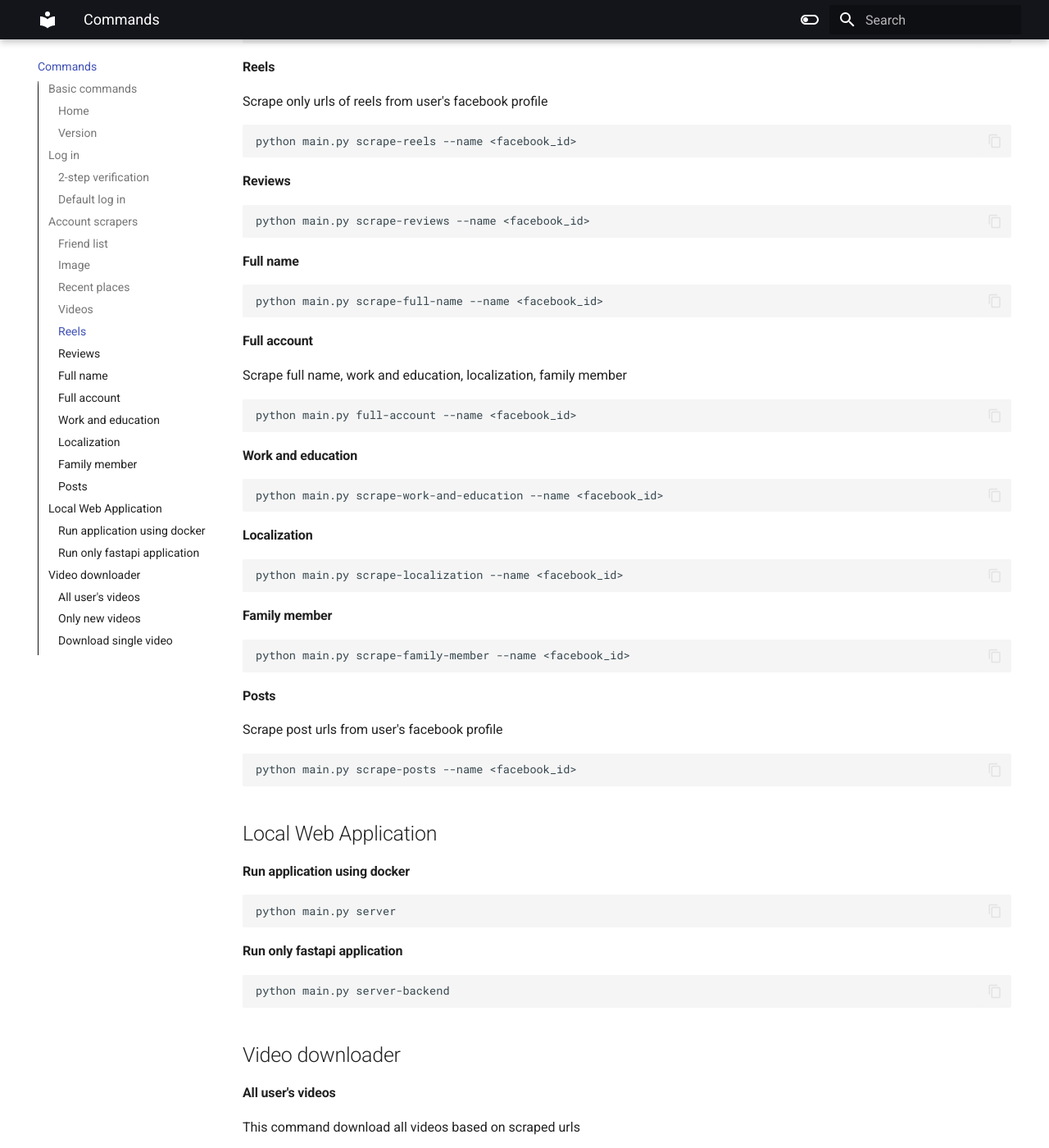
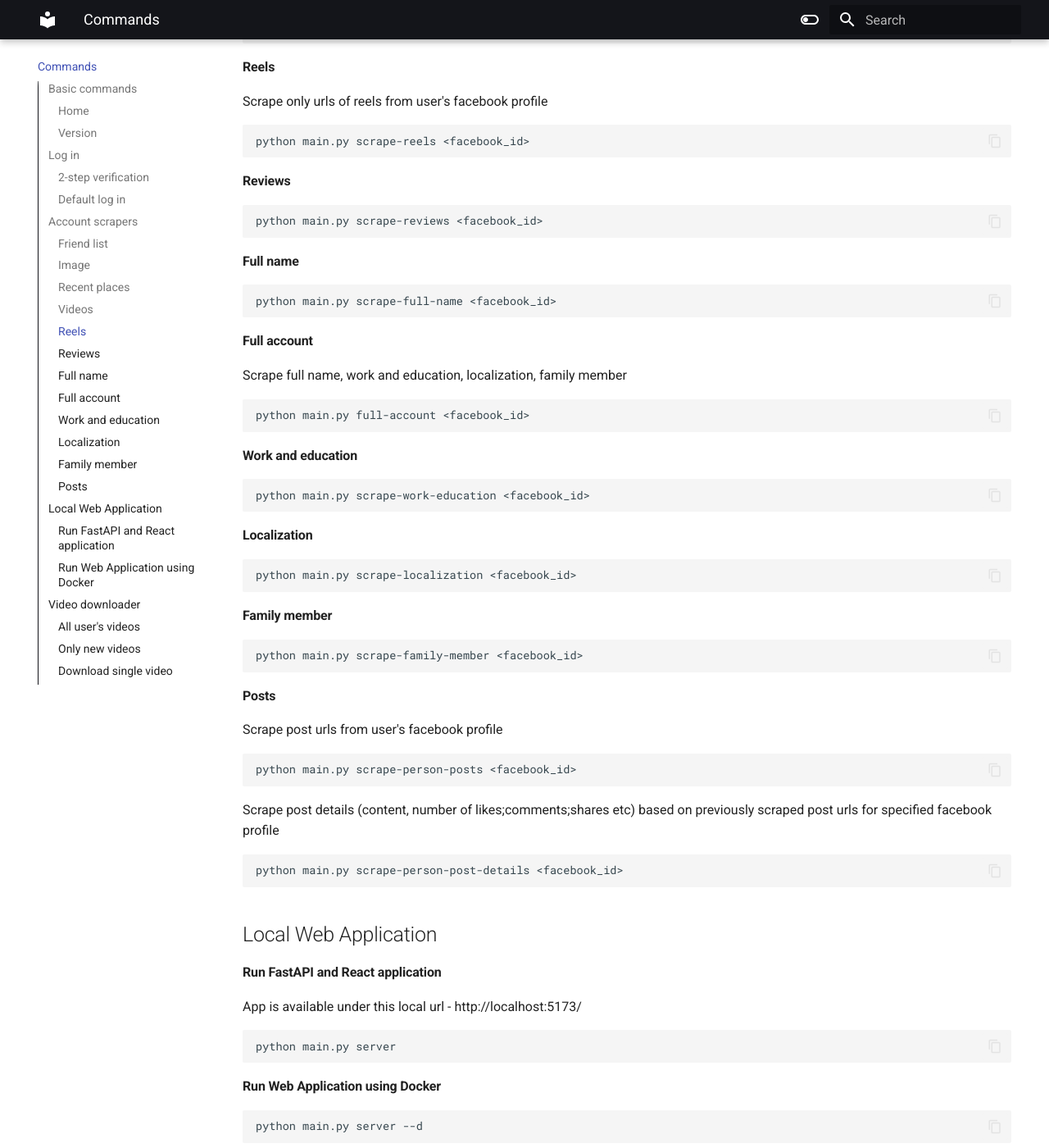
Before and after one commit to DEENUU1/meta-spy, an MkDocs documentation site: the page built from docs/commands.md, in a window 1280 px wide and 1400 px high, scrolled down 1307 px. Shown: the whole window at 82% size. Built offline with MkDocs 1.6.1 and Material for MkDocs 9.7.7, drawn with Linux system fonts in a browser that asks for light colours; some of the changed text lies outside the part shown.

Commit message:
Update docs (#223)

````diff
--- a/docs/commands.md
+++ b/docs/commands.md
@@ -26,81 +26,89 @@ python main.py login
 ## Account scrapers
 #### Friend list
 ```bash
-python main.py scrape-friend-list --name <facebook_id>
+python main.py scrape-friend-list <facebook_id>
 ```
 #### Image
 Scrape and download images from user's facebook profile
 ```bash
-python main.py scrape-images --name <facebook_id>
+python main.py scrape-images <facebook_id>
 ```
 #### Recent places
 ```bash
-python main.py scrape-recent-places --name <facebook_id>
+python main.py scrape-recent-places <facebook_id>
 ```
 #### Videos
 Scrape only urls of videos from user's facebook profile
 ```bash
-python main.py scrape-videos-urls --name <facebook_id>
+python main.py scrape-video-urls <facebook_id>
 ```
 #### Reels
 Scrape only urls of reels from user's facebook profile
 ```bash
-python main.py scrape-reels --name <facebook_id>
+python main.py scrape-reels <facebook_id>
 ```
 #### Reviews
 ```bash
-python main.py scrape-reviews --name <facebook_id>
+python main.py scrape-reviews <facebook_id>
 ```
 #### Full name
 ```bash
-python main.py scrape-full-name --name <facebook_id>
+python main.py scrape-full-name <facebook_id>
 ```
 #### Full account
 Scrape full name, work and education, localization, family member
 ```bash
-python main.py full-account --name <facebook_id>
+python main.py full-account <facebook_id>
 ```
 #### Work and education
 ```bash
-python main.py scrape-work-and-education --name <facebook_id>
+python main.py scrape-work-education <facebook_id>
 ```
 #### Localization
 ```bash
-python main.py scrape-localization --name <facebook_id>
+python main.py scrape-localization <facebook_id>
 ```
 #### Family member
 ```bash
-python main.py scrape-family-member --name <facebook_id>
+python main.py scrape-family-member <facebook_id>
 ```
 #### Posts
 Scrape post urls from user's facebook profile
 ```bash
-python main.py scrape-posts --name <facebook_id>
+python main.py scrape-person-posts <facebook_id>
+```
+
+Scrape post details (content, number of likes;comments;shares etc) based on previously scraped post urls for specified facebook profile
+```bash
+python main.py scrape-person-post-details <facebook_id>
 ```
 
 ## Local Web Application
-#### Run application using docker
+#### Run FastAPI and React application
+App is available under this local url - http://localhost:5173/
 ```bash
 python main.py server
 ```
-#### Run only fastapi application
+
+#### Run Web Application using Docker
 ```bash
-python main.py server-backend
+python main.py server --d
 ```
+
 
 ## Video downloader
 #### All user's videos
 This command download all videos based on scraped urls
 ```bash
-python main.py download-all-person-videos --name <facebook_id>
+python main.py download-all-person-videos <facebook_id>
 ```
 #### Only new videos
 This command download only not downloaded yet videos
 ```bash
-python main.py download-new-person-videos --name <facebook_id>
+python main.py download-new-person-videos <facebook_id>
 ```
 #### Download single video
 This command download single video based on given url
 ```bash
-python main.py download_video --url <facebook_video_url>
+python main.py download_video <facebook_video_url>
 ```
````
